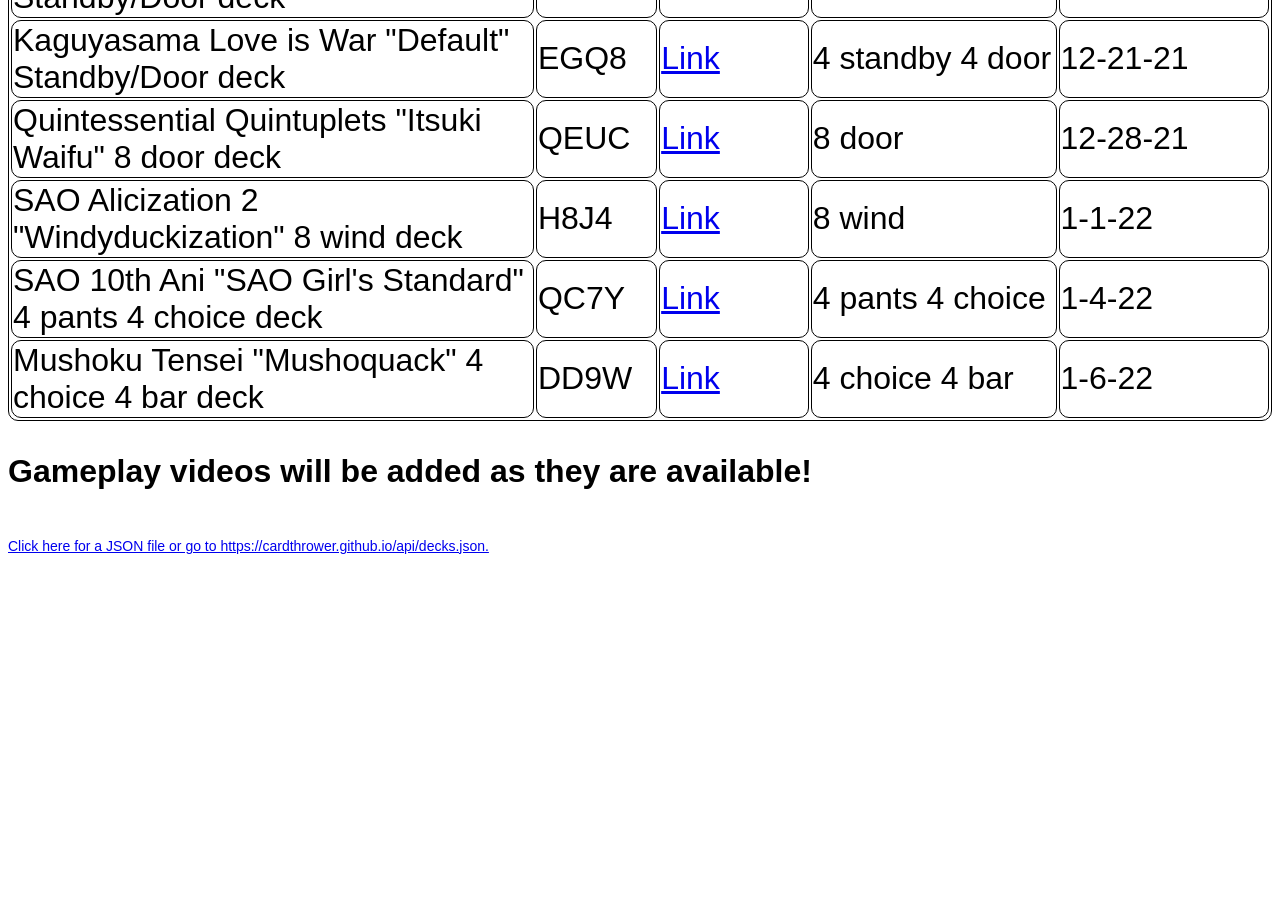
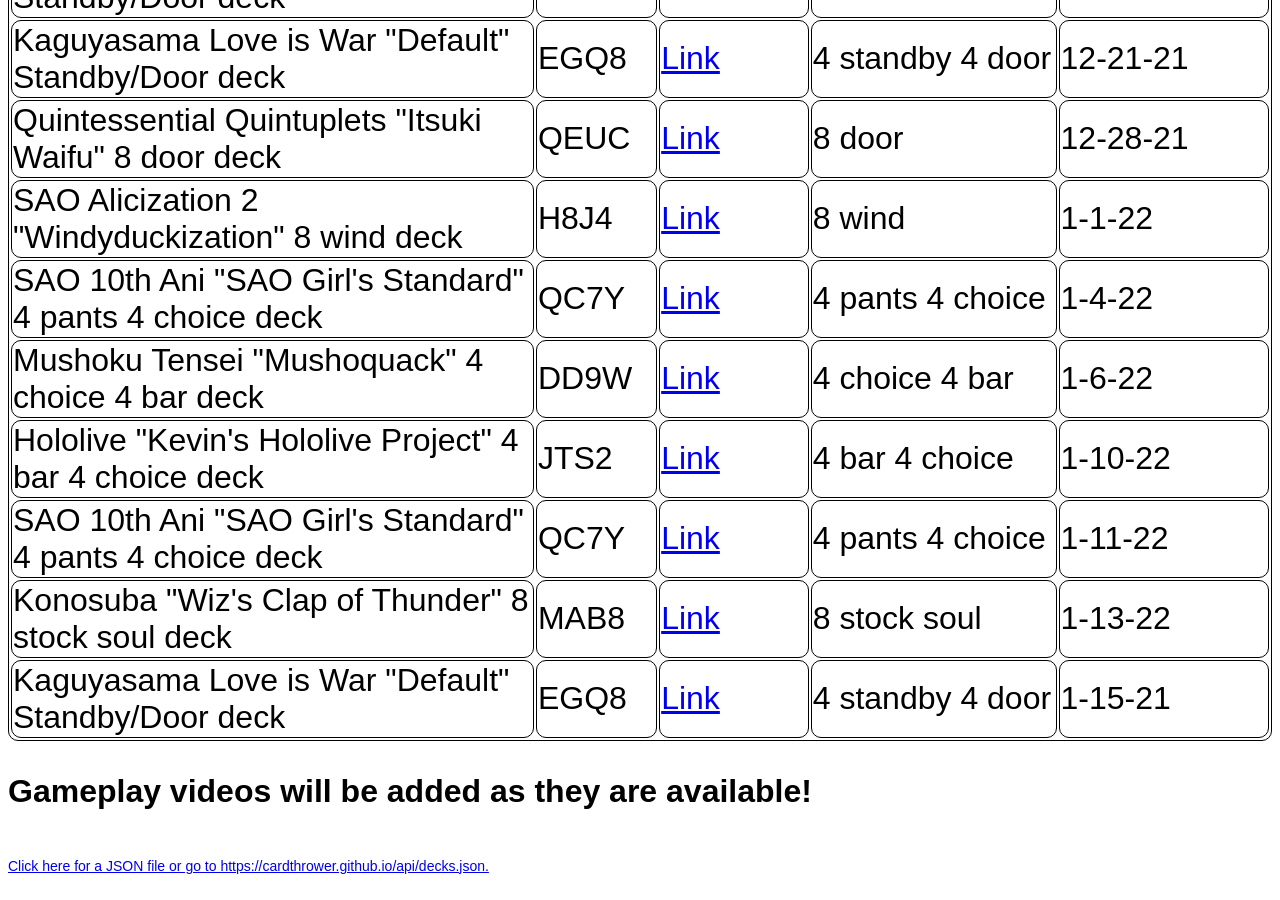
Before and after one commit to cardthrower/cardthrower.github.io, a Jekyll site: the page built from deck.html, in a window 1280 px wide and 900 px high, scrolled down 1252 px. Built offline with Jekyll 4.4.1, drawn with Linux system fonts in a browser that asks for light colours; before the commit the page ends 1832 px from its top, so only the background shows below that.

Commit message:
updated db

```diff
--- a/_data/decks.yml
+++ b/_data/decks.yml
@@ -79,3 +79,23 @@
   decklogurl: https://decklog.bushiroad.com/view/DD9W
   climaxes: 4 choice 4 bar
   date: 1-6-22
+- name: Hololive "Kevin's Hololive Project" 4 bar 4 choice deck
+  code: JTS2
+  decklogurl: https://decklog.bushiroad.com/view/JTS2
+  climaxes: 4 bar 4 choice
+  date: 1-10-22
+- name: SAO 10th Ani "SAO Girl's Standard" 4 pants 4 choice deck
+  code: QC7Y
+  decklogurl: https://decklog.bushiroad.com/view/QC7Y
+  climaxes: 4 pants 4 choice
+  date: 1-11-22
+- name: Konosuba "Wiz's Clap of Thunder" 8 stock soul deck
+  code: MAB8
+  decklogurl: https://decklog.bushiroad.com/view/MAB8
+  climaxes: 8 stock soul
+  date: 1-13-22
+- name: Kaguyasama Love is War "Default" Standby/Door deck
+  code: EGQ8
+  decklogurl: https://decklog-en.bushiroad.com/view/EGQ8
+  climaxes: 4 standby 4 door
+  date: 1-15-21
```
